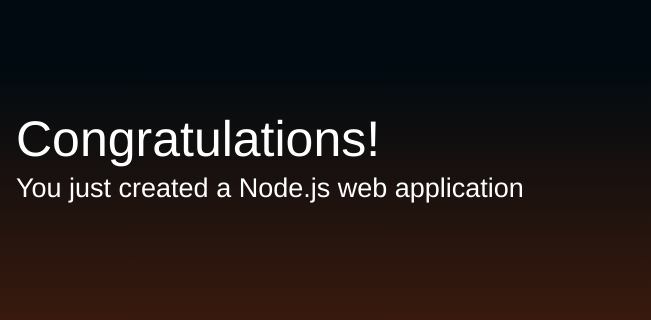
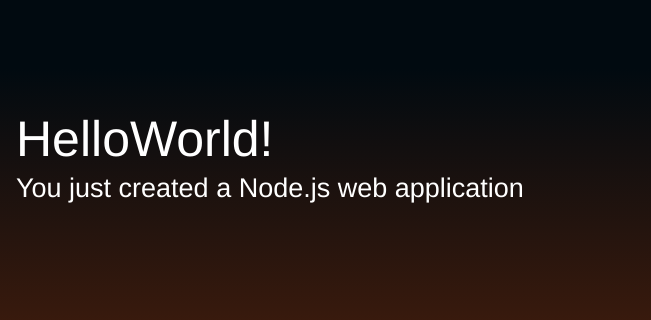
Before and after one commit to RaghuramRangaswamy/NodeJSwithGitHub, a website: page public/index.html in a window 1280 px wide. Shown: the part 171-491 px from the top of the page, 629-1280 px from the left. Drawn offline with Linux system fonts and the light colour scheme.

Commit message:
Update index.html

```diff
--- a/public/index.html
+++ b/public/index.html
@@ -58,7 +58,7 @@
         <div class="message">
             <a class="twitter-link" href="http://twitter.com/home/?status=I%20created%20a%20project%20with%20AWS%20CodeStar!%20%23AWS%20%23AWSCodeStar%20https%3A%2F%2Faws.amazon.com%2Fcodestar"><img src="img/tweet.svg" /></a>
             <div class="text">
-                <h1>Congratulations!</h1>
+                <h1>HelloWorld!</h1>
                 <h2>You just created a Node.js web application</h2>
             </div>
         </div>
```
